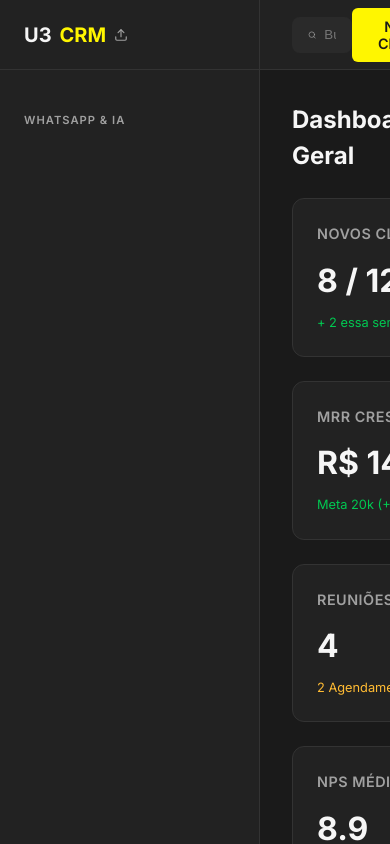
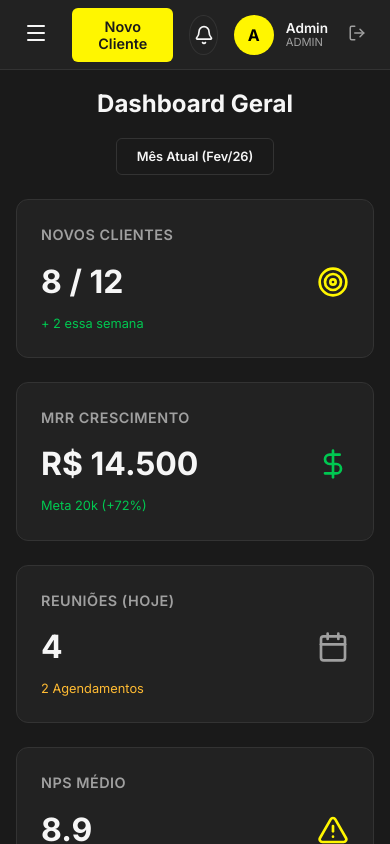
Before and after one commit to devu3company-stack/saas-u3company, a React (Vite) app: page /dashboard in a window 390 px wide. Built offline with nearby package versions, Linux system fonts and the light colour scheme.

Commit message:
feat: make sidebar responsive and collapsible on mobile via hamburger menu

```diff
--- a/src/index.css
+++ b/src/index.css
@@ -133,6 +133,85 @@ button {
   overflow-y: auto;
   padding: 32px;
 }
+
+.topbar-menu-btn {
+  display: none;
+  background: none;
+  border: none;
+  color: var(--text-main);
+  padding: 8px;
+  cursor: pointer;
+}
+
+.sidebar-overlay {
+  display: none;
+}
+
+/* Mobile Responsiveness */
+@media (max-width: 768px) {
+  .sidebar {
+    position: fixed;
+    top: 0;
+    left: -260px;
+    height: 100vh;
+    z-index: 1000;
+    transition: left 0.3s ease;
+  }
+
+  .sidebar.open {
+    left: 0;
+  }
+
+  .sidebar-overlay {
+    position: fixed;
+    top: 0;
+    left: 0;
+    width: 100%;
+    height: 100%;
+    background: rgba(0, 0, 0, 0.6);
+    z-index: 999;
+    padding: 0;
+    margin: 0;
+    border: none;
+  }
+
+  .sidebar-overlay.open {
+    display: block;
+  }
+
+  .topbar-menu-btn {
+    display: block;
+  }
+
+  .topbar {
+    padding: 0 16px;
+    gap: 16px;
+  }
+
+  .topbar-search {
+    display: none;
+  }
+
+  .page-container {
+    padding: 16px;
+  }
+
+  .grid-cards {
+    grid-template-columns: 1fr;
+  }
+
+  .page-header {
+    flex-direction: column;
+    align-items: flex-start;
+    gap: 16px;
+  }
+
+  .page-header .btn {
+    width: 100%;
+    justify-content: center;
+  }
+}
+
 
 /* Components */
 .btn {
--- a/src/layouts/DashboardLayout.jsx
+++ b/src/layouts/DashboardLayout.jsx
@@ -1,6 +1,6 @@
 import { Outlet, Link, useLocation, useNavigate } from 'react-router-dom';
-import { useState, useRef } from 'react';
-import { LayoutDashboard, Users, Target, Calendar, FileText, Settings, Search, Bell, TrendingUp, BarChart2, BookOpen, LineChart, MessageCircle, Inbox, GitBranch, FileCheck, Upload, LogOut } from 'lucide-react';
+import { useState, useRef, useEffect } from 'react';
+import { LayoutDashboard, Users, Target, Calendar, FileText, Settings, Search, Bell, TrendingUp, BarChart2, BookOpen, LineChart, MessageCircle, Inbox, GitBranch, FileCheck, Upload, LogOut, Menu, X } from 'lucide-react';
 import { useAuth } from '../utils/auth';
 
 const DashboardLayout = () => {
@@ -9,6 +9,11 @@ const DashboardLayout = () => {
   const { user, logout, getAllowedMenuItems } = useAuth();
   const [logo, setLogo] = useState(() => localStorage.getItem('u3_logo') || '');
   const fileInputRef = useRef(null);
+  const [isSidebarOpen, setIsSidebarOpen] = useState(false);
+
+  useEffect(() => {
+    setIsSidebarOpen(false); // Close sidebar on route change in mobile
+  }, [location.pathname]);
 
   const handleLogoUpload = (e) => {
     const file = e.target.files[0];
@@ -36,7 +41,13 @@ const DashboardLayout = () => {
 
   return (
     <div className="app-container">
-      <aside className="sidebar">
+      {/* Overlay do menu no mobile */}
+      <div
+        className={`sidebar-overlay ${isSidebarOpen ? 'open' : ''}`}
+        onClick={() => setIsSidebarOpen(false)}
+      ></div>
+
+      <aside className={`sidebar ${isSidebarOpen ? 'open' : ''}`}>
         <div className="sidebar-brand" onClick={() => fileInputRef.current?.click()} style={{ cursor: 'pointer', position: 'relative' }} title="Clique para trocar a logo">
           <input type="file" ref={fileInputRef} accept="image/*" onChange={handleLogoUpload} style={{ display: 'none' }} />
           {logo ? (
@@ -89,6 +100,9 @@ const DashboardLayout = () => {
 
       <main className="main-content">
         <header className="topbar">
+          <button className="topbar-menu-btn" onClick={() => setIsSidebarOpen(true)}>
+            <Menu size={24} />
+          </button>
           <div className="topbar-search">
             <Search size={20} color="var(--text-muted)" />
             <input type="text" placeholder="Buscar clientes, leads..." />
```
